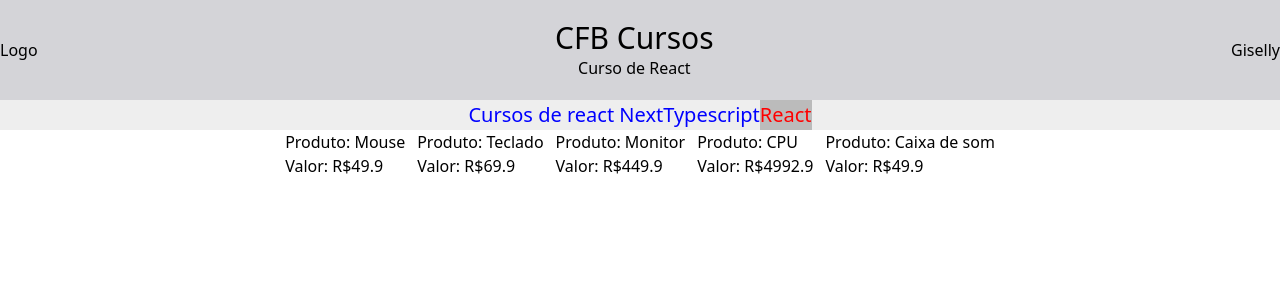
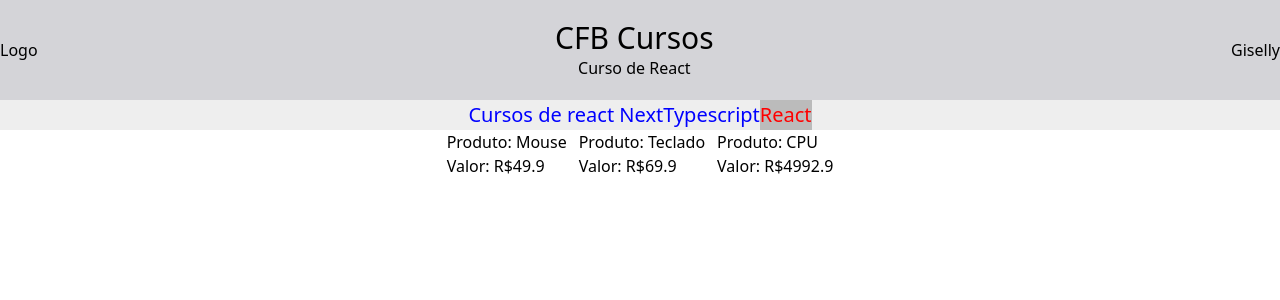
Before and after one commit to Gisellyrock/Next-CBF-Course, a Next.js app: page / in a window 1280 px wide. Shown: the top 300 px of the page. Built offline with nearby package versions, Linux system fonts and the light colour scheme.

Commit message:
feat:operador ternário

```diff
--- a/src/pages/index.tsx
+++ b/src/pages/index.tsx
@@ -9,35 +9,35 @@ let canal = 'CBFCursos';
 const produtos = [
   // Seu array de produtos aqui
   {
-    produto:'Mouse',
-    valor:49.9,
-    desconto:0,
-    disponível:true
+    produto: 'Mouse',
+    valor: 49.9,
+    desconto: 0,
+    disponível: true,
   },
   {
-    produto:'Teclado',
-    valor:69.9,
-    desconto:0,
-    disponível:true
+    produto: 'Teclado',
+    valor: 69.9,
+    desconto: 0,
+    disponível: true,
   },
   {
-    produto:'Monitor',
-    valor:449.9,
-    desconto:0,
-    disponível:true
+    produto: 'Monitor',
+    valor: 449.9,
+    desconto: 0,
+    disponível: false,
   },
   {
-    produto:'CPU',
-    valor:4992.9,
-    desconto:0,
-    disponível:true
+    produto: 'CPU',
+    valor: 4992.9,
+    desconto: 0,
+    disponível: true,
   },
   {
-    produto:'Caixa de som',
-    valor:49.9,
-    desconto:0,
-    disponível:true
-  }
+    produto: 'Caixa de som',
+    valor: 49.9,
+    desconto: 0,
+    disponível: false,
+  },
 ];
 
 function caldDesc(v: number, d: number) {
@@ -58,15 +58,17 @@ export default function Home() {
         <div style={{ color: '#f00', backgroundColor: '#bbb' }}>React</div>
       </div>
       <div className="flex justify-center gap-3">
-        {produtos.map((e: any) => (
-          <Card
-            key={e.produto} // Adicione uma chave única (neste caso, o nome do produto) para cada item do array
-            produto={e.produto}
-            valor={e.valor}
-            desconto={e.desconto}
-            funcao={caldDesc} // Corrigido para usar a função caldDesc
-          />
-        ))}
+        {produtos.map((e: any) =>
+          e.disponível ? (
+            <Card
+              key={e.produto}
+              produto={e.produto}
+              valor={e.valor}
+              desconto={e.desconto}
+              funcao={caldDesc}
+            />
+          ) : null
+        )}
       </div>
     </div>
   );
@@ -76,7 +78,7 @@ const testecss = {
   display: 'flex',
   justifyContent: 'center',
   alignItems: 'center',
-  color: '#00f', // Corrigido de '$00f' para '#00f'
+  color: '#00f',
   backgroundColor: '#eee',
   fontSize: '20px',
 };
```
